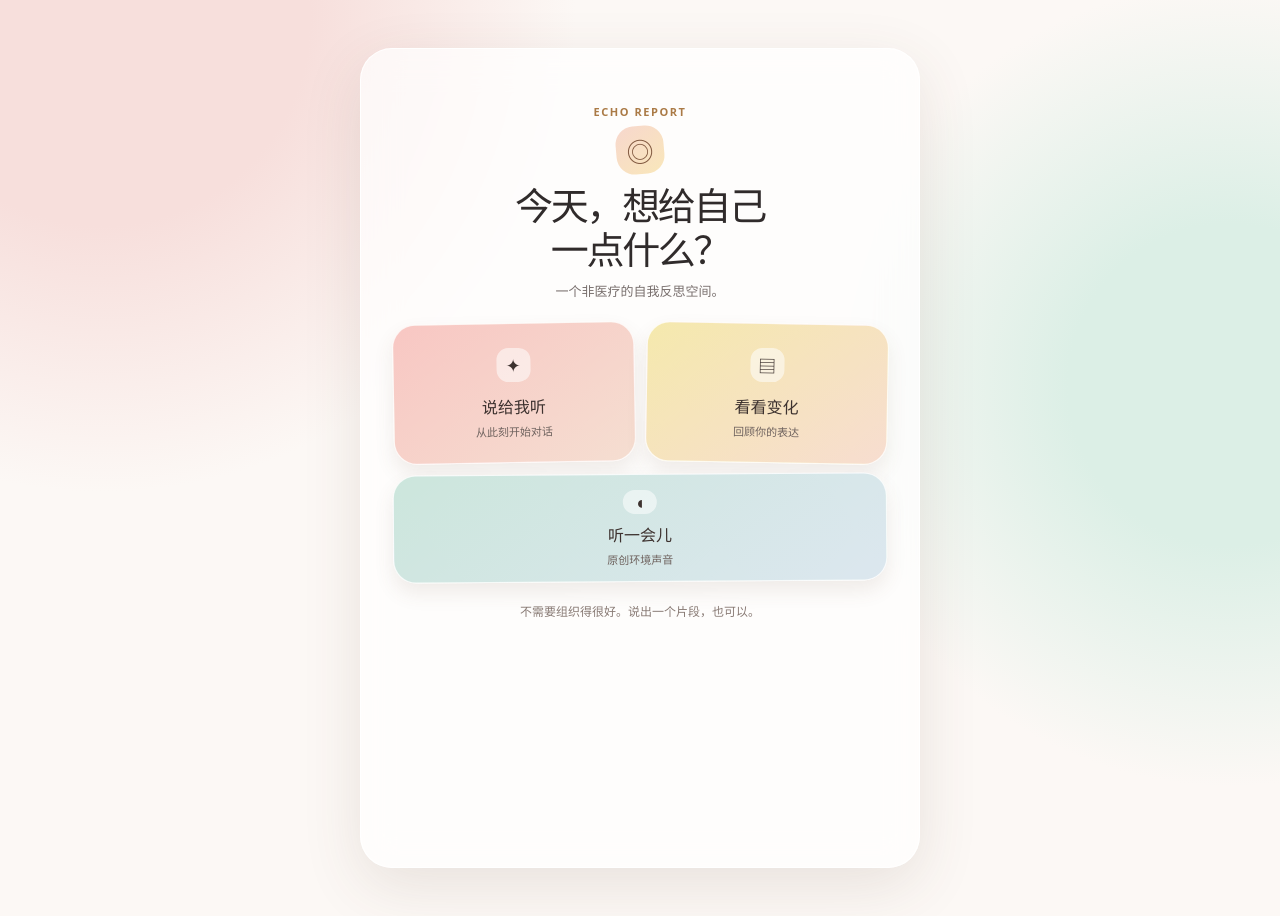
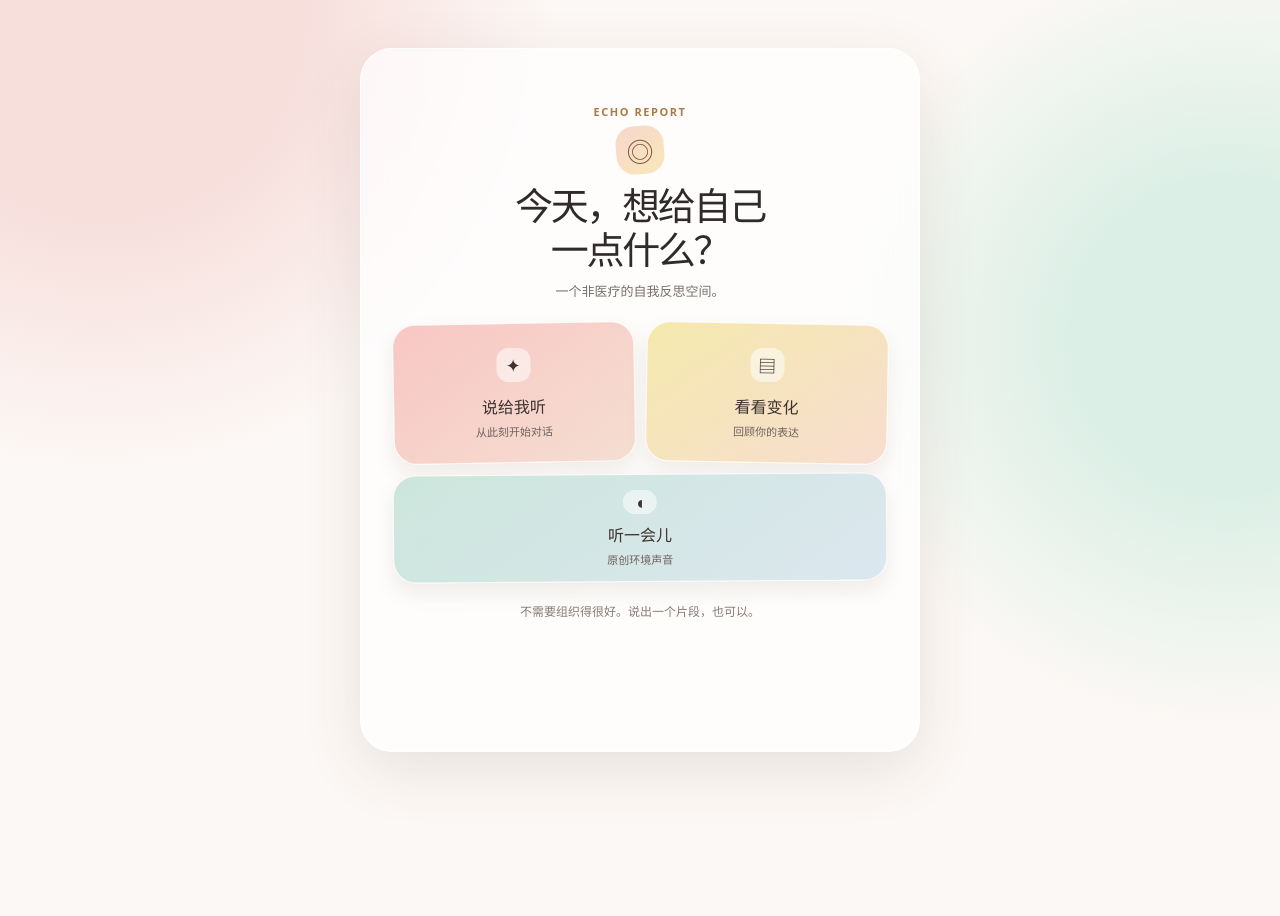
Before and after one commit to Liyd1993/signalledger, a Vue app: page / in a window 1280 px wide. After the commit the page ends 800 px from the top, so only its background shows below. Built offline with nearby package versions, Linux system fonts and the light colour scheme.

Commit message:
refine: standardize fixed app panels

```diff
--- a/src/style.css
+++ b/src/style.css
@@ -20,16 +20,22 @@ button { cursor: pointer; }
 }
 
 .conversation-card, .report-card, .home-card, .list-card, .audio-card, .card-studio {
+  position: relative;
   width: min(100%, 560px);
+  height: calc(100svh - 72px);
+  min-height: 0;
   margin: 0 auto;
   padding: 26px 20px;
+  overflow-x: hidden;
+  overflow-y: auto;
+  overscroll-behavior: contain;
   border: 1px solid rgb(255 255 255 / 92%);
   border-radius: 32px;
   background: rgb(255 255 255 / 70%);
   box-shadow: 0 18px 60px rgb(92 65 52 / 12%);
   backdrop-filter: blur(18px);
 }
-.conversation-card { position: relative; height: calc(100svh - 72px); overflow: hidden; padding-bottom: 88px; }
+.conversation-card { overflow: hidden; padding-bottom: 88px; }
 
 .hero { text-align: center; padding: 6px 0 20px; }
 .mark { color: #af814d; font-size: 25px; }
@@ -113,7 +119,7 @@ h1 { margin: 7px 0 10px; font-size: clamp(28px, 8vw, 38px); line-height: 1.2; le
 .page-title { padding: 25px 0 20px; text-align: center; }.page-title h1 { font-size: 32px; }
 .empty-archive { padding: 36px 18px; border-radius: 23px; background: linear-gradient(145deg, #fff1ed, #eaf4ed); text-align: center; }.empty-archive > span { color: #b37552; font-size: 24px; }.empty-archive h2 { margin: 9px 0; font-size: 19px; }.empty-archive p { margin: 0 0 17px; color: #756a66; font-size: 13px; line-height: 1.6; }
 .small-cta { padding: 10px 14px; border: 0; border-radius: 12px; color: white; background: #9d674c; }
-.list-card { position: relative; display: flex; height: calc(100svh - 72px); min-height: 0; flex-direction: column; overflow: hidden; }
+.list-card { display: flex; flex-direction: column; overflow: hidden; }
 .list-card > .page-title { flex: 0 0 auto; }
 .archive-scroll { display: grid; min-height: 0; flex: 1; grid-auto-rows: max-content; align-content: start; gap: 10px; overflow-y: auto; overscroll-behavior: contain; padding: 10px 4px 10px 0; scrollbar-gutter: stable; touch-action: pan-y pinch-zoom; }
 .archive-scroll:focus-visible { outline: 2px solid #9d674c; outline-offset: 2px; border-radius: 12px; }
@@ -126,6 +132,8 @@ h1 { margin: 7px 0 10px; font-size: clamp(28px, 8vw, 38px); line-height: 1.2; le
 .archive-item > .make-card { align-self: center; min-height: 42px; margin-right: 14px; padding: 7px 8px; border: 1px solid #9d674c; border-radius: 10px; color: white; background: #9d674c; font-size: 11px; font-weight: 700; }
 .archive-copy:hover, .archive-copy:focus-visible, .archive-item > .make-card:hover, .archive-item > .make-card:focus-visible { outline: 2px solid #9d674c; outline-offset: -2px; }
 
+.card-studio { display: flex; flex-direction: column; }
+.card-studio > * { flex: 0 0 auto; }
 .card-title { padding-bottom: 16px; }
 .share-card-preview { position: relative; isolation: isolate; width: min(100%, 360px); aspect-ratio: 3 / 4; overflow: hidden; margin: 0 auto 17px; border-radius: 16px; color: #f9f8f4; background: #111820; box-shadow: 0 8px 20px rgb(55 39 31 / 20%); }
 .share-card-art { position: absolute; z-index: -2; inset: 0; width: 100%; height: 100%; object-fit: cover; }
@@ -159,7 +167,7 @@ h1 { margin: 7px 0 10px; font-size: clamp(28px, 8vw, 38px); line-height: 1.2; le
 .theme-picker button > span { width: 26px; height: 26px; flex: 0 0 auto; border-radius: 8px; background: var(--theme-thumb) center / cover; }
 .theme-picker button.active { border-color: #8e5b45; outline: 2px solid rgb(142 91 69 / 22%); background: #fff8f3; }
 .theme-picker button:focus-visible, .download-card:focus-visible { outline: 2px solid #8e5b45; outline-offset: 2px; }
-.download-card { width: 100%; min-height: 46px; border: 0; border-radius: 12px; color: white; background: #8e5b45; font-weight: 800; }
+.download-card { width: 100%; min-height: 46px; margin-top: auto; border: 0; border-radius: 12px; color: white; background: #8e5b45; font-weight: 800; }
 .download-card:disabled { cursor: wait; opacity: .62; }.export-error { margin: 9px 0 0; color: #9c3d37; font-size: 12px; text-align: center; }
 .audio-card audio { display: none; }
 .sound-cover { display: flex; min-height: 230px; flex-direction: column; align-items: center; justify-content: center; border-radius: 16px; color: #fff; text-align: center; box-shadow: 0 8px 20px rgb(75 55 48 / 17%); background: radial-gradient(circle at 27% 18%, rgb(255 255 255 / 42%) 0 7%, transparent 8%), linear-gradient(145deg, #8d4e69, #d68e8e 49%, #e9c989); }
@@ -170,10 +178,8 @@ h1 { margin: 7px 0 10px; font-size: clamp(28px, 8vw, 38px); line-height: 1.2; le
 
 @media (min-width: 640px) {
   .app-shell { display: grid; min-height: 100vh; place-items: center; padding: 48px 16px; }
-  .conversation-card, .report-card, .home-card, .list-card, .audio-card, .card-studio { min-height: 820px; padding: 32px; }
-  .card-studio { min-height: auto; padding-bottom: 20px; }
-  .list-card { height: min(820px, calc(100svh - 96px)); min-height: 0; }
-  .conversation-card { height: 820px; padding-bottom: 104px; }
+  .conversation-card, .report-card, .home-card, .list-card, .audio-card, .card-studio { height: min(820px, calc(100svh - 96px)); min-height: 0; padding: 32px; }
+  .conversation-card { padding-bottom: 104px; }
   .conversation-card .back-button { top: 32px; left: 32px; }
   .conversation-card .composer { right: 32px; bottom: 32px; left: 32px; }
   .conversation-card .transcript { top: 84px; right: 32px; bottom: 104px; left: 32px; }
```
